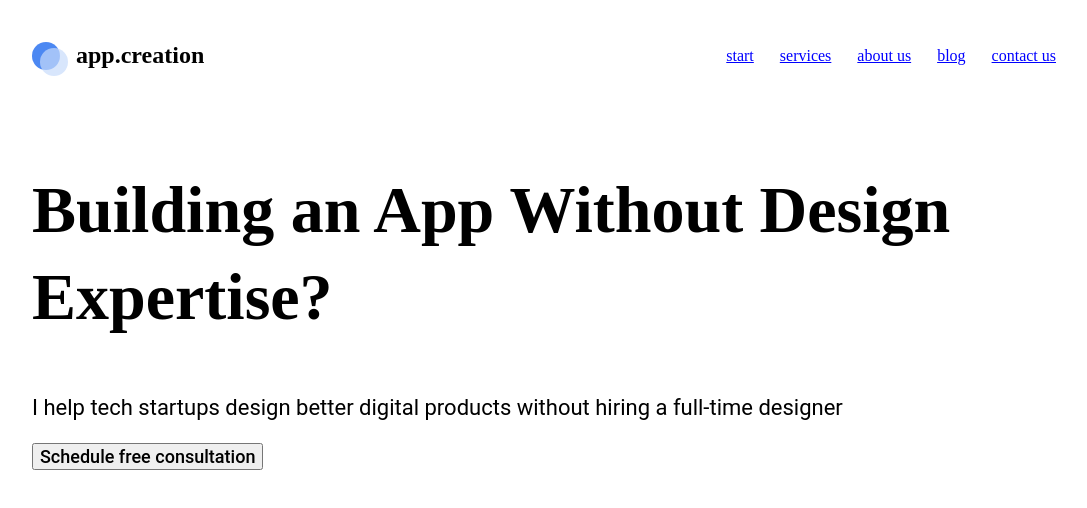
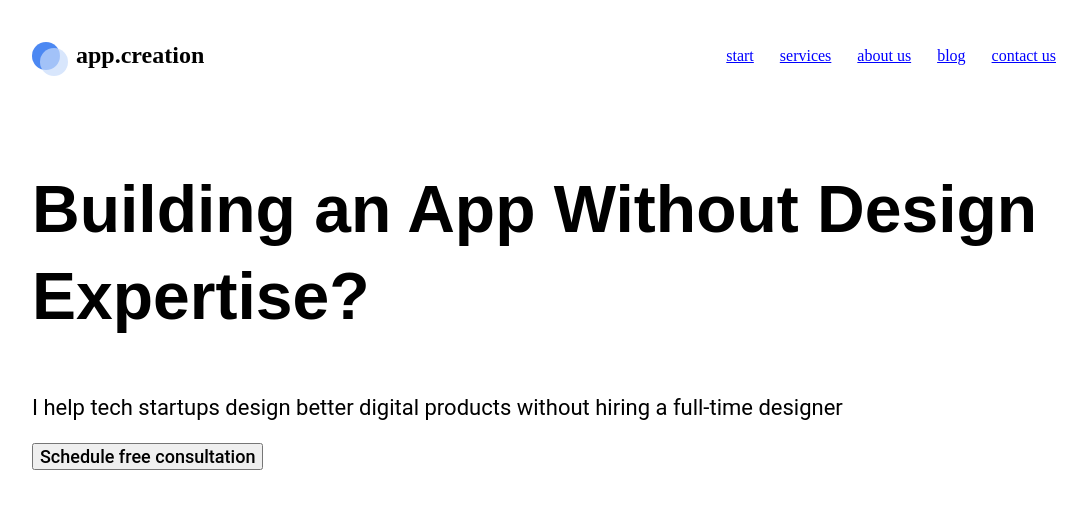
Before and after one commit to DorokhovaNA/HTML-final, a plain HTML site: page index.html in a window 1280 px wide. Shown: the whole page, without its empty margins (96-1183 px from the left). Drawn offline with Linux system fonts and the light colour scheme.

Commit message:
no message

```diff
--- a/style.css
+++ b/style.css
@@ -3,7 +3,7 @@ a {
 }
 
 h1 {
-  font: bold 66px/87px 'pt_serif';
+  font: bold 66px/87px 'pt_serif', sans-serif;
 }
 
 p {
```
